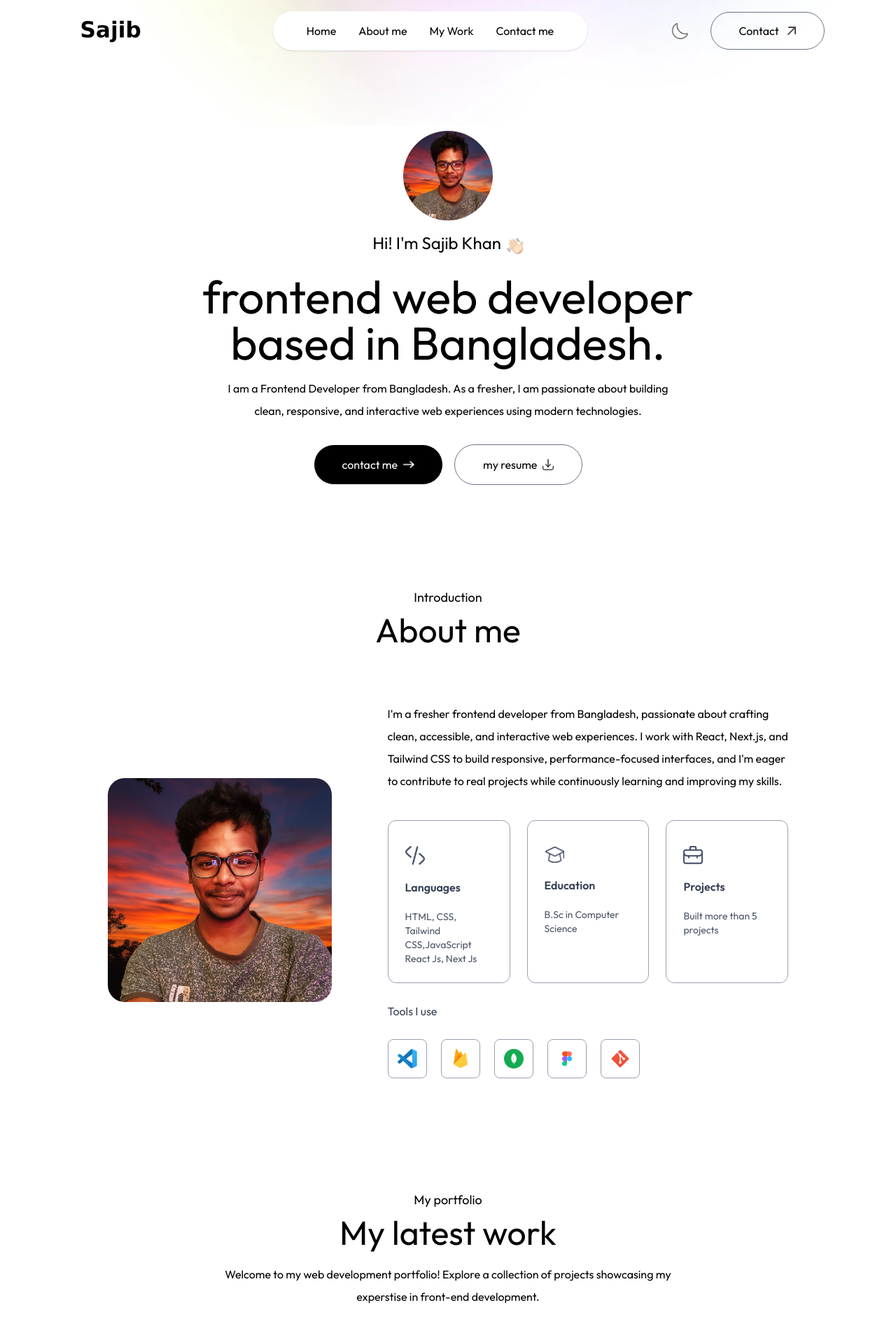
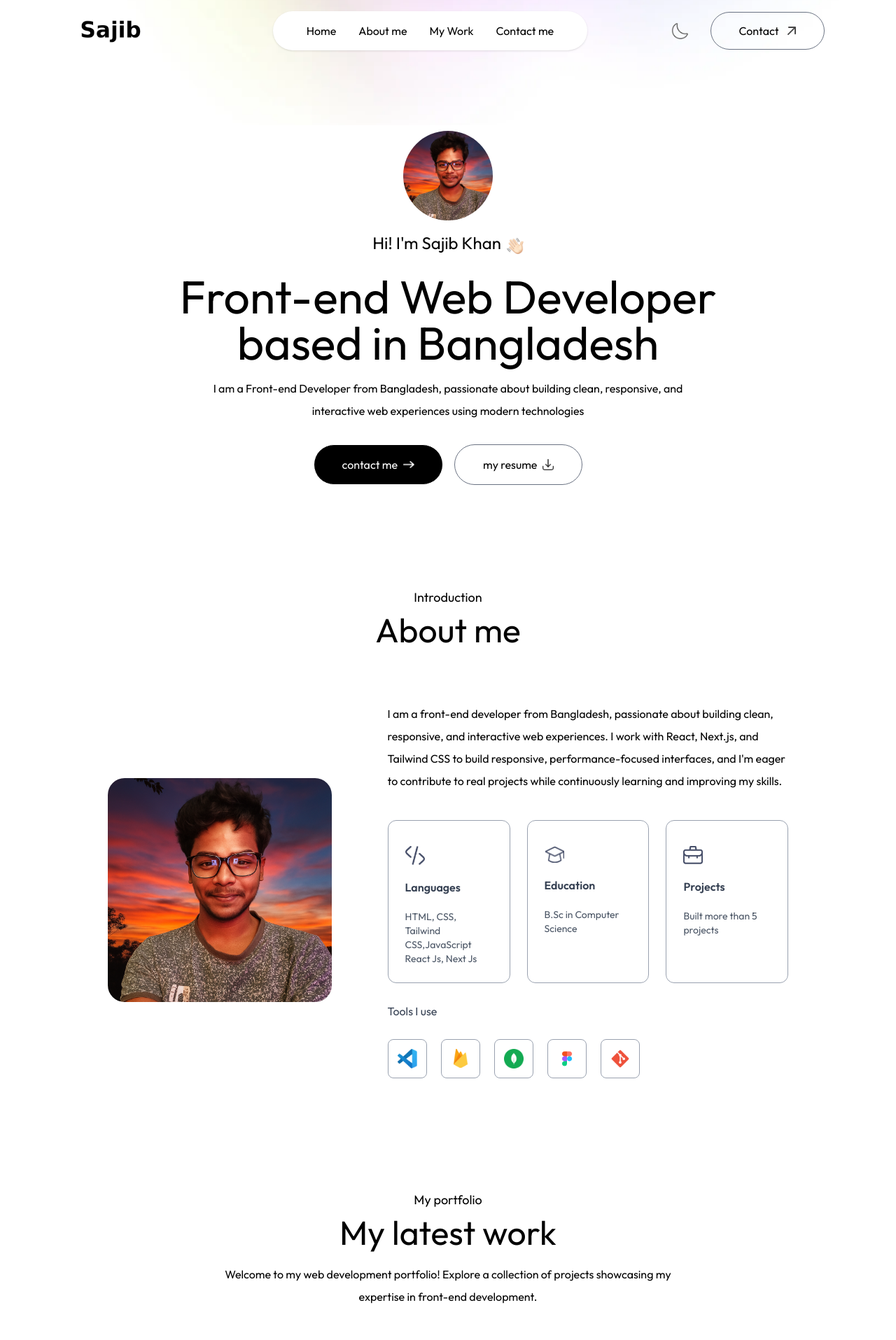
Before and after one commit to sajibkhan33/portfolio, a Next.js app: page / in a window 1280 px wide. Shown: the top 1915 px of the page at 70% size. Built offline with nearby package versions, Linux system fonts and the light colour scheme; a web font is replaced by a local one.

Commit message:
some spelling correction

```diff
--- a/app/components/About.jsx
+++ b/app/components/About.jsx
@@ -54,8 +54,8 @@ const About = ({ isDarkMode }) => {
           className="flex-1"
         >
           <p className="mb-10 max-w-2xl font-ovo">
-            I'm a fresher frontend developer from Bangladesh, passionate about
-            crafting clean, accessible, and interactive web experiences. I work
+            I am a front-end developer from Bangladesh, passionate about
+            building clean, responsive, and interactive web experiences. I work
             with React, Next.js, and Tailwind CSS to build responsive,
             performance-focused interfaces, and I'm eager to contribute to real
             projects while continuously learning and improving my skills.
--- a/app/components/Contact.jsx
+++ b/app/components/Contact.jsx
@@ -58,7 +58,7 @@ const Contact = ({ isDarkMode }) => {
         transition={{ delay: 0.7, duration: 0.5 }}
         className="text-center max-w-2xl mx-auto mt-5 mb-12 font-ovo"
       >
-        I'd love to hear from you! If you have any questins,comments, or
+        I'd love to hear from you! If you have any questions, comments, or
         feedback, please use the form below.
       </motion.p>
       <motion.form
--- a/app/components/Footer.jsx
+++ b/app/components/Footer.jsx
@@ -21,7 +21,7 @@ const Footer = ({ isDarkMode }) => {
         </div>
       </div>
       <div className="text-center sm:flex items-center justify-between border-t border-gray-400 mx-[10%] mt-12 py-6">
-        <p>@ 2025 Sajib Khan. All rights reseved.</p>
+        <p>@ 2025 Sajib Khan. All rights reserved.</p>
         <ul className="flex items-center gap-10 justify-center mt-4 sm:mt-0">
           <li>
             <a
--- a/app/components/Header.jsx
+++ b/app/components/Header.jsx
@@ -28,7 +28,7 @@ function Header() {
         transition={{ duration: 0.8, delay: 0.5 }}
         className="text-3xl sm:text-6xl lg:text-[66px] font-ovo"
       >
-        frontend web developer based in Bangladesh.
+        Front-end Web Developer based in Bangladesh
       </motion.h1>
       <motion.p
         initial={{ opacity: 0 }}
@@ -36,9 +36,9 @@ function Header() {
         transition={{ duration: 0.6, delay: 0.7 }}
         className="max-w-2xl mx-auto font-ovo"
       >
-        I am a Frontend Developer from Bangladesh. As a fresher, I am passionate
-        about building clean, responsive, and interactive web experiences using
-        modern technologies.
+        I am a Front-end Developer from Bangladesh, passionate about building
+        clean, responsive, and interactive web experiences using modern
+        technologies
       </motion.p>
       <div className="flex flex-col sm:flex-row items-center gap-4 mt-4">
         <motion.a
--- a/app/components/Work.jsx
+++ b/app/components/Work.jsx
@@ -35,7 +35,7 @@ const Work = ({ isDarkMode }) => {
         className="text-center max-w-2xl mx-auto mt-5 mb-12 font-ovo"
       >
         Welcome to my web development portfolio! Explore a collection of
-        projects showcasing my experstise in front-end development.
+        projects showcasing my expertise in front-end development.
       </motion.p>
       <motion.div
         initial={{ opacity: 0 }}
```
